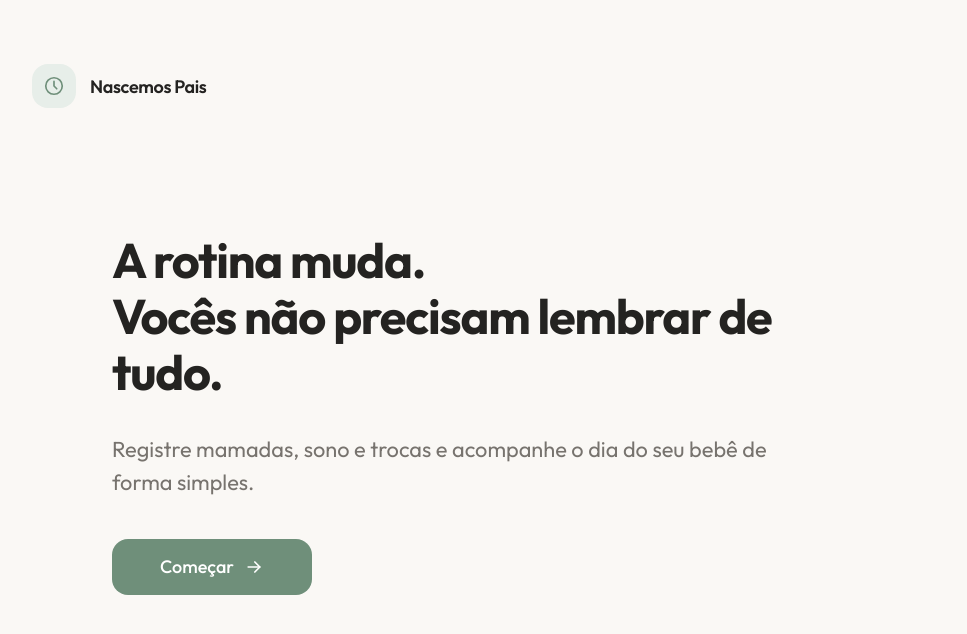
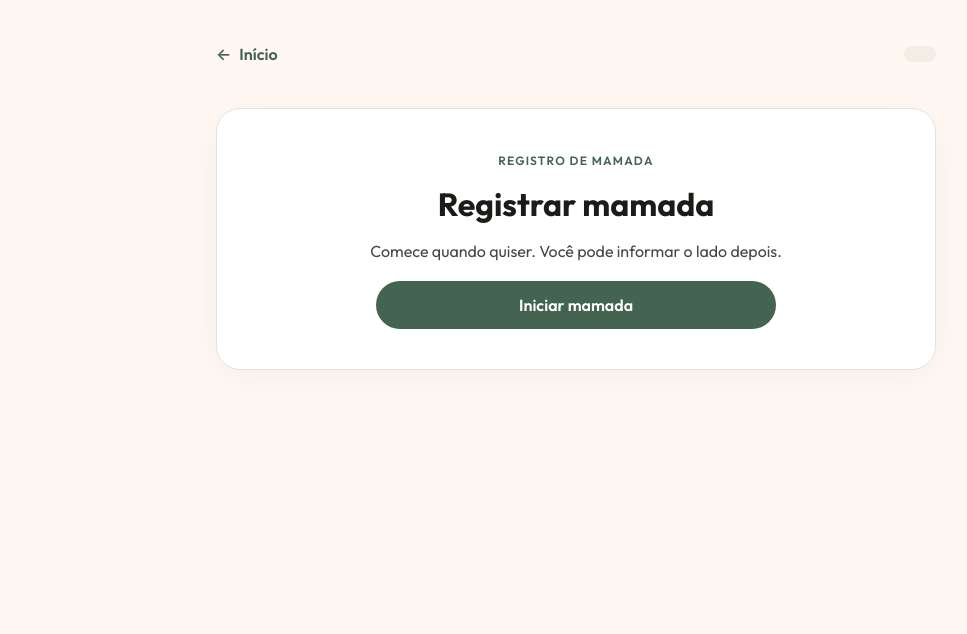
Before and after one commit to Juniklx/nascemos-pais, an Angular app: page /feeding in a window 1280 px wide. Before the commit this address led to /. Shown: the top 634 px of the page, without its empty margins (64-1031 px from the left). Built offline with nearby package versions, Linux system fonts and the light colour scheme.

Commit message:
feat: connect home to feeding timer screen (#7)

```diff
--- a/src/app/app.routes.ts
+++ b/src/app/app.routes.ts
@@ -3,27 +3,40 @@ import { Routes } from '@angular/router';
 export const routes: Routes = [
   {
     path: '',
+    pathMatch: 'full',
     loadComponent: () =>
-      import('./features/welcome/welcome').then((m) => m.Welcome),
+      import('./features/welcome/welcome').then(
+        (m) => m.Welcome,
+      ),
   },
   {
     path: 'onboarding/about-you',
     loadComponent: () =>
       import('./features/onboarding/about-you/about-you').then(
-        (m) => m.AboutYou
+        (m) => m.AboutYou,
       ),
   },
   {
     path: 'onboarding/about-baby',
     loadComponent: () =>
       import('./features/onboarding/about-baby/about-baby').then(
-        (m) => m.AboutBaby
+        (m) => m.AboutBaby,
       ),
   },
   {
-  path: 'home',
-  loadComponent: () =>
-    import('./features/home/home').then((m) => m.Home),
+    path: 'home',
+    loadComponent: () =>
+      import('./features/home/home').then(
+        (m) => m.Home,
+      ),
+  },
+  {
+    path: 'feeding',
+    title: 'Mamada | Nascemos Pais',
+    loadComponent: () =>
+      import('./features/feeding/feeding').then(
+        (m) => m.FeedingPage,
+      ),
   },
   {
     path: '**',
--- /dev/null
+++ b/src/app/features/feeding/feeding.css
@@ -0,0 +1,180 @@
+:host {
+  display: block;
+  min-height: 100dvh;
+  background: #fff8f2;
+  color: #1d1b18;
+}
+
+* {
+  box-sizing: border-box;
+}
+
+.feeding {
+  width: min(100%, 760px);
+  margin: 0 auto;
+  padding: 32px 20px;
+}
+
+.feeding__header {
+  display: flex;
+  align-items: center;
+  justify-content: space-between;
+  gap: 16px;
+  margin-bottom: 32px;
+}
+
+.back-link {
+  display: inline-flex;
+  align-items: center;
+  gap: 8px;
+  min-height: 44px;
+  color: #446350;
+  text-decoration: none;
+  font-weight: 600;
+}
+
+.baby-chip {
+  max-width: 60%;
+  padding: 8px 16px;
+  border-radius: 999px;
+  background: #f3ede6;
+  overflow-wrap: anywhere;
+}
+
+.feeding-card {
+  padding: 40px 32px;
+  border: 1px solid #e8e1db;
+  border-radius: 24px;
+  background: #fff;
+  text-align: center;
+  box-shadow: 0 8px 32px rgb(29 27 24 / 4%);
+}
+
+.eyebrow {
+  color: #446350;
+  font-size: 12px;
+  font-weight: 600;
+  letter-spacing: 0.1em;
+}
+
+h1 {
+  margin: 16px 0 12px;
+  font-size: clamp(24px, 5vw, 32px);
+  line-height: 1.2;
+}
+
+p {
+  color: #424843;
+  line-height: 1.6;
+}
+
+.timer-block {
+  display: grid;
+  gap: 12px;
+  margin: 40px 0;
+  color: #424843;
+}
+
+.timer {
+  color: #1d1b18;
+  font-size: clamp(36px, 9vw, 64px);
+  font-weight: 500;
+  font-variant-numeric: tabular-nums;
+  letter-spacing: -0.03em;
+}
+
+.side-selector {
+  min-width: 0;
+  margin: 0 0 32px;
+  padding: 0;
+  border: 0;
+}
+
+.side-selector legend {
+  width: 100%;
+  margin-bottom: 12px;
+  color: #424843;
+  font-size: 14px;
+}
+
+.side-options {
+  display: flex;
+  flex-wrap: wrap;
+  justify-content: center;
+  gap: 8px;
+}
+
+button,
+.primary-button {
+  min-height: 48px;
+  padding: 12px 20px;
+  border: 1px solid transparent;
+  border-radius: 999px;
+  font: inherit;
+  cursor: pointer;
+}
+
+.side-options button {
+  background: #f9f3ec;
+  color: #424843;
+}
+
+.side-options button.is-selected {
+  border-color: #446350;
+  background: #dae1dc;
+  color: #2f4d3b;
+  font-weight: 600;
+}
+
+.primary-button {
+  display: inline-flex;
+  align-items: center;
+  justify-content: center;
+  width: 100%;
+  max-width: 400px;
+  background: #446350;
+  color: #fff;
+  text-decoration: none;
+  font-weight: 600;
+}
+
+.primary-button:hover {
+  background: #2f4d3b;
+}
+
+button:focus-visible,
+a:focus-visible {
+  outline: 3px solid #446350;
+  outline-offset: 4px;
+}
+
+.hint {
+  margin: 20px 0 0;
+  font-size: 14px;
+}
+
+.storage-warning {
+  padding: 16px;
+  border: 1px solid #95696c;
+  border-radius: 12px;
+  background: #ffdadb;
+  color: #623c3f;
+}
+
+@media (max-width: 480px) {
+  .feeding {
+    padding: 16px;
+  }
+
+  .feeding__header {
+    margin-bottom: 20px;
+  }
+
+  .feeding-card {
+    padding: 32px 16px;
+  }
+
+  .side-options button {
+    flex: 1 1 120px;
+  }
+}
--- /dev/null
+++ b/src/app/features/feeding/feeding.html
@@ -0,0 +1,135 @@
+<main class="feeding">
+  <header class="feeding__header">
+    <a routerLink="/home" class="back-link">
+      <span aria-hidden="true">←</span>
+      Início
+    </a>
+
+    <span class="baby-chip">{{ babyName() }}</span>
+  </header>
+
+  <section class="feeding-card" aria-labelledby="feeding-title">
+    <span class="eyebrow">REGISTRO DE MAMADA</span>
+
+    @if (storageError(); as error) {
+      <p class="storage-warning" role="alert">
+        {{ error }}
+      </p>
+    }
+
+    @if (activeFeeding(); as feeding) {
+      <h1 id="feeding-title">Mamada em andamento</h1>
+
+      <p>Um momento de conexão com {{ babyName() }}.</p>
+
+      <div class="timer-block">
+        <span>Tempo decorrido</span>
+
+        <strong
+          class="timer"
+          role="timer"
+          aria-label="Tempo decorrido da mamada"
+          aria-live="off"
+        >
+          {{ elapsedTime() }}
+        </strong>
+
+        <span>
+          Iniciada às {{ feeding.startedAt | date: 'HH:mm' }}
+        </span>
+      </div>
+
+      <fieldset class="side-selector">
+        <legend>Lado da mamada · opcional</legend>
+
+        <div class="side-options">
+          <button
+            type="button"
+            [class.is-selected]="feeding.side === null"
+            [attr.aria-pressed]="feeding.side === null"
+            (click)="setSide(null)"
+          >
+            Não informar
+          </button>
+
+          <button
+            type="button"
+            [class.is-selected]="feeding.side === 'left'"
+            [attr.aria-pressed]="feeding.side === 'left'"
+            (click)="setSide('left')"
+          >
+            Esquerdo
+          </button>
+
+          <button
+            type="button"
+            [class.is-selected]="feeding.side === 'right'"
+            [attr.aria-pressed]="feeding.side === 'right'"
+            (click)="setSide('right')"
+          >
+            Direito
+          </button>
+        </div>
+      </fieldset>
+
+      <button
+        type="button"
+        class="primary-button"
+        (click)="finish()"
+      >
+        Finalizar mamada
+      </button>
+
+      <p class="hint">
+        Você pode voltar ao início. A mamada continuará em andamento.
+      </p>
+    } @else if (finishedFeeding(); as finished) {
+      <h1 id="feeding-title">Mamada finalizada</h1>
+
+      <p role="status">
+        @if (storageError()) {
+          O registro está apenas nesta sessão.
+        } @else {
+          O registro foi salvo neste navegador.
+        }
+      </p>
+
+      <div class="timer-block">
+        <span>Duração total</span>
+        <strong class="timer">{{ elapsedTime() }}</strong>
+
+        <span>
+          @switch (finished.side) {
+            @case ('left') {
+              Lado esquerdo
+            }
+            @case ('right') {
+              Lado direito
+            }
+            @default {
+              Lado não informado
+            }
+          }
+        </span>
+      </div>
+
+      <a routerLink="/home" class="primary-button">
+        Voltar ao início
+      </a>
+    } @else {
+      <h1 id="feeding-title">Registrar mamada</h1>
+
+      <p>
+        Comece quando quiser. Você pode informar o lado depois.
+      </p>
+
+      <button
+        type="button"
+        class="primary-button"
+        (click)="start()"
+      >
+        Iniciar mamada
+      </button>
+    }
+  </section>
+</main>
--- /dev/null
+++ b/src/app/features/feeding/feeding.ts
@@ -0,0 +1,88 @@
+import {
+  Component,
+  DestroyRef,
+  computed,
+  inject,
+  signal,
+} from '@angular/core';
+import { DatePipe } from '@angular/common';
+import { RouterLink } from '@angular/router';
+
+import type {
+  Feeding,
+  FeedingSide,
+} from '../../core/models/feeding';
+import { FeedingService } from '../../core/services/feeding';
+import { OnboardingService } from '../../core/services/onboarding';
+
+@Component({
+  selector: 'app-feeding',
+  imports: [DatePipe, RouterLink],
+  templateUrl: './feeding.html',
+  styleUrl: './feeding.css',
+})
+export class FeedingPage {
+  private readonly feedingService = inject(FeedingService);
+  private readonly onboarding = inject(OnboardingService);
+  private readonly destroyRef = inject(DestroyRef);
+
+  private readonly now = signal(Date.now());
+
+  readonly babyName = this.onboarding.babyName;
+  readonly activeFeeding = this.feedingService.activeFeeding;
+  readonly storageError = this.feedingService.storageError;
+
+  readonly finishedFeeding = signal<Feeding | null>(null);
+
+  readonly elapsedTime = computed(() => {
+    const feeding =
+      this.activeFeeding() ?? this.finishedFeeding();
+
+    if (!feeding) {
+      return '00:00:00';
+    }
+
+    const end = feeding.endedAt ?? this.now();
+
+    const totalSeconds = Math.max(
+      0,
+      Math.floor((end - feeding.startedAt) / 1000),
+    );
+
+    const hours = Math.floor(totalSeconds / 3600);
+    const minutes = Math.floor((totalSeconds % 3600) / 60);
+    const seconds = totalSeconds % 60;
+
+    return [hours, minutes, seconds]
+      .map((value) => String(value).padStart(2, '0'))
+      .join(':');
+  });
+
+  constructor() {
+    const intervalId = setInterval(() => {
+      this.now.set(Date.now());
+    }, 1000);
+
+    this.destroyRef.onDestroy(() => {
+      clearInterval(intervalId);
+    });
+  }
+
+  start(): void {
+    this.now.set(Date.now());
+    this.finishedFeeding.set(null);
+    this.feedingService.start();
+  }
+
+  setSide(side: FeedingSide | null): void {
+    this.feedingService.setSide(side);
+  }
+
+  finish(): void {
+    const finished = this.feedingService.finish();
+
+    if (finished) {
+      this.finishedFeeding.set(finished);
+    }
+  }
+}
--- a/src/app/features/home/home.html
+++ b/src/app/features/home/home.html
@@ -113,12 +113,9 @@
           <div class="timeline">
             @for (event of events; track event.time) {
             <article class="timeline-item">
-                <span
-                  class="timeline-item__dot"
-                  [class.timeline-item__dot--active]="
+              <span class="timeline-item__dot" [class.timeline-item__dot--active]="
                     $first
-                  "
-                ></span>
+                  "></span>
 
               <div class="timeline-item__content">
                 <div class="timeline-item__title">
@@ -151,10 +148,7 @@
             }
           </div>
 
-          <button
-            class="history-link"
-            type="button"
-          >
+          <button class="history-link" type="button">
             Ver histórico completo
             <span>›</span>
           </button>
@@ -166,12 +160,16 @@
           <h2>Registrar</h2>
 
           <div class="quick-actions__list">
-            <button type="button" class="quick-action">
-              <span class="quick-action__icon">♢</span>
+            <button type="button" class="quick-action" (click)="openFeeding()">
+              <span class="quick-action__icon" aria-hidden="true">♢</span>
 
-              <strong>Mamada</strong>
+              <strong>
+                {{ activeFeeding() ? 'Acompanhar mamada' : 'Mamada' }}
+              </strong>
 
-              <span class="quick-action__plus">+</span>
+              <span class="quick-action__plus" aria-hidden="true">
+                {{ activeFeeding() ? '›' : '+' }}
+              </span>
             </button>
 
             <button type="button" class="quick-action">
--- a/src/app/features/home/home.ts
+++ b/src/app/features/home/home.ts
@@ -1,5 +1,6 @@
 import { Component, inject } from '@angular/core';
-
+import { Router } from '@angular/router';
+import { FeedingService } from '../../core/services/feeding';
 import { OnboardingService } from '../../core/services/onboarding';
 
 interface RoutineEvent {
@@ -17,6 +18,15 @@ interface RoutineEvent {
 })
 export class Home {
   private readonly onboarding = inject(OnboardingService);
+    private readonly router = inject(Router);
+  private readonly feedingService = inject(FeedingService);
+
+  readonly activeFeeding = this.feedingService.activeFeeding;
+
+  openFeeding(): void {
+    this.feedingService.start();
+    void this.router.navigate(['/feeding']);
+  }
 
   readonly caregiverName = this.onboarding.caregiverName;
   readonly babyName = this.onboarding.babyName;
```
Lines whose indentation alone changed are shown as unchanged.
